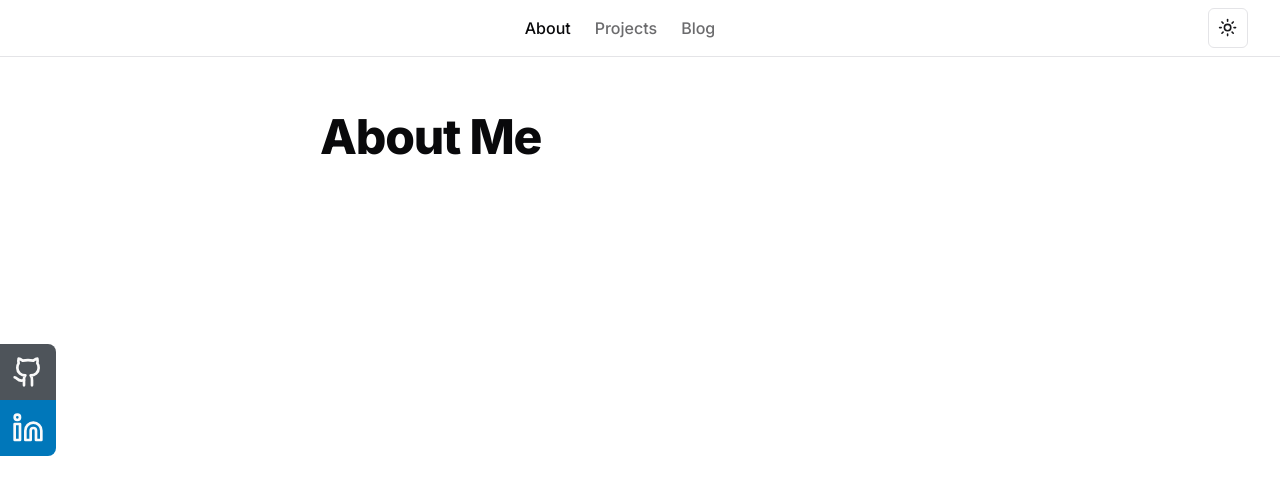
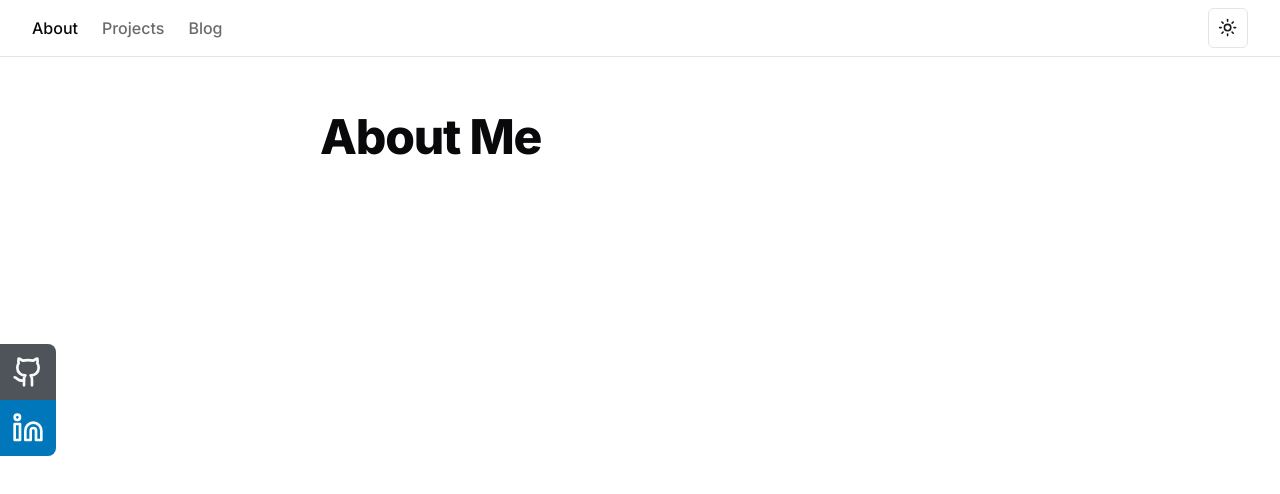
Before and after one commit to jilv220/portfolio, a Next.js app: page / in a window 1280 px wide. Shown: the top 494 px of the page. Built offline with nearby package versions, Linux system fonts and the light colour scheme.

Commit message:
minor fix

```diff
--- a/src/components/header.tsx
+++ b/src/components/header.tsx
@@ -1,17 +1,12 @@
 import { ModeToggle } from "./theme-toggle";
 import { NavLinks } from "./nav-links";
-import { Text } from "./ui/typography";
-import { siteConfig } from "@/config/site";
 
 export function Header() {
   return (
     <header className="sticky top-0 z-50 w-full border-b bg-background/95">
       <div className="container flex items-center space-x-2 h-14">
-        <Text className="text-foreground" as="div" variant="largeText">
-          {siteConfig.title}
-        </Text>
         <div className="flex-grow">
-          <nav className="flex justify-center items-center space-x-6 text-base font-medium text-foreground/60">
+          <nav className="flex justify-center items-center space-x-6 text-base font-medium text-foreground/60 md:justify-start">
             <NavLinks></NavLinks>
           </nav>
         </div>
```
